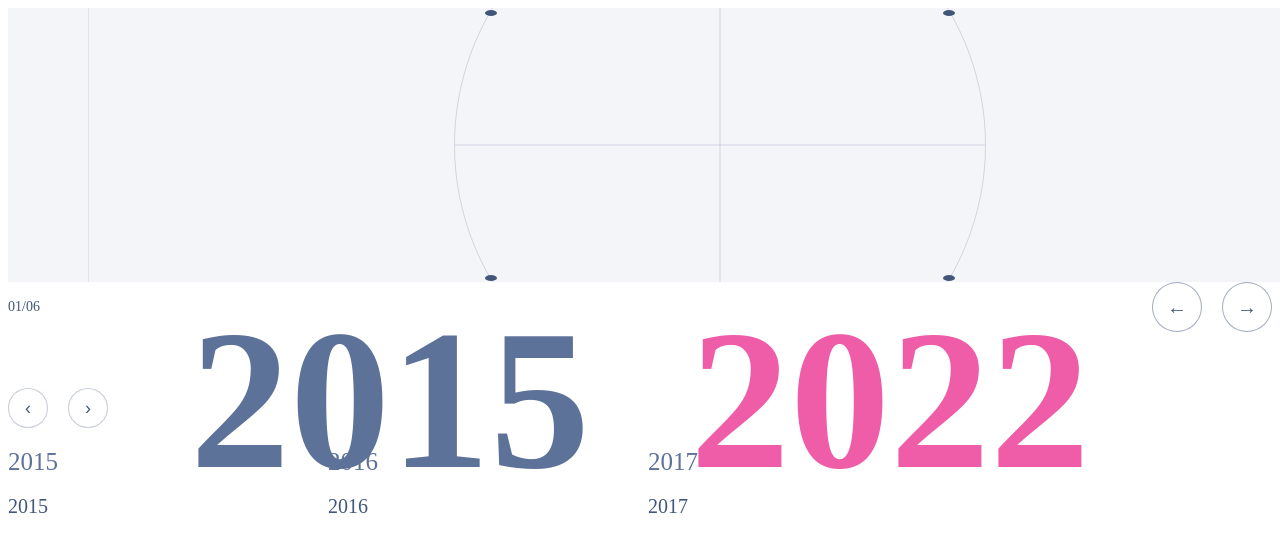
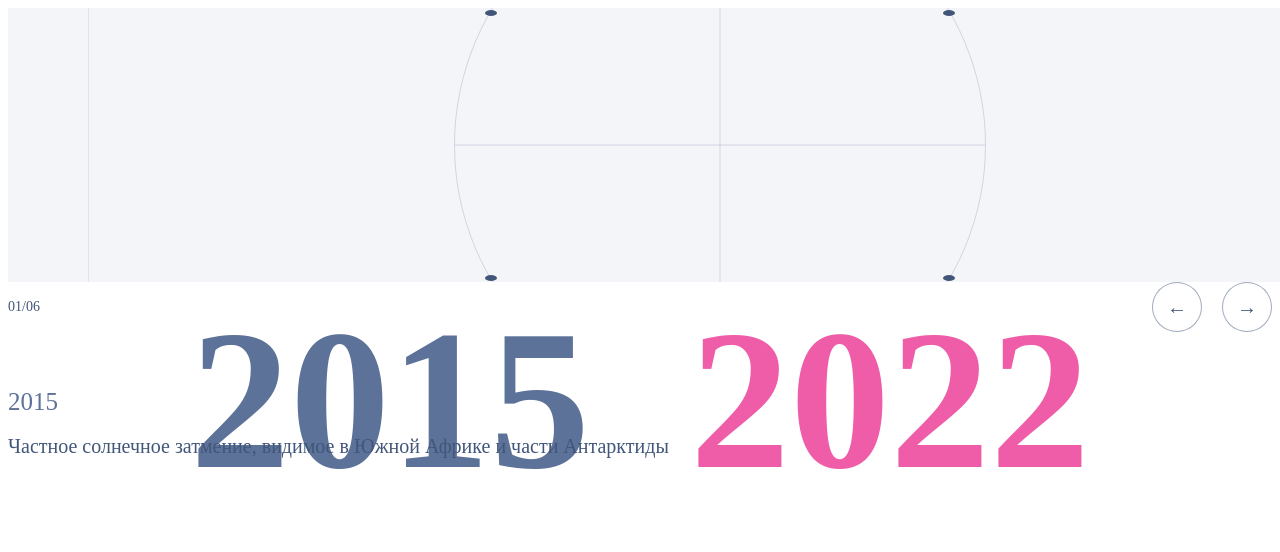
Before and after one commit to Sun-in-summer/only_for, a React app in the folder timeline-block/: page / in a window 1280 px wide. Shown: the top 552 px of the page. Built offline with nearby package versions, Linux system fonts and the light colour scheme.

Commit message:
fix on  gitignore

```diff
--- a/timeline-block/package.json
+++ b/timeline-block/package.json
@@ -23,6 +23,7 @@
     "@babel/core": "^7.28.0",
     "@babel/preset-env": "^7.28.0",
     "@babel/preset-react": "^7.27.1",
+    "@babel/preset-typescript": "^7.27.1",
     "@types/gsap": "^1.20.2",
     "@types/react": "^19.1.9",
     "@types/react-dom": "^19.1.7",
--- a/timeline-block/src/components/events-slider/events-slider.styles.ts
+++ b/timeline-block/src/components/events-slider/events-slider.styles.ts
@@ -0,0 +1,53 @@
+import styled from "styled-components";
+
+// export const SliderContainer = styled.div`
+//   position: relative;
+// `;
+
+// export const SliderNav = styled.div`
+//   display: flex;
+//   gap: 20px;
+//   margin-bottom: 20px;
+// `;
+// export const SliderButton = styled.button`
+//   width: 40px;
+//   height: 40px;
+//   border-radius: 50%;
+//   border: 1px solid rgba(66, 86, 122, 0.3);
+//   background: white;
+//   color: #42567a;
+//   font-size: 18px;
+//   cursor: pointer;
+//   transition: all 0.3s ease;
+
+//   &:hover {
+//     background: #42567a;
+//     color: white;
+//   }
+// `;
+// export const Slider = styled.div`
+//   width: 100%;
+//   overflow: hidden;
+// `;
+// export const SliderTrack = styled.div`
+//   display: flex;
+//   gap: 20px;
+//   transition: transform 0.3s ease;
+// `;
+export const Slide = styled.div`
+  min-width: 300px;
+  padding: 0;
+`;
+export const EventYear = styled.div`
+  font-size: 25px;
+  font-weight: 400;
+  color: #5d7299;
+  margin-bottom: 15px;
+`;
+
+export const EventDescription = styled.div`
+  font-size: 20px;
+  font-weight: 400;
+  color: #42567a;
+  line-height: 1.5;
+`;
--- a/timeline-block/src/components/events-slider/events-slider.tsx
+++ b/timeline-block/src/components/events-slider/events-slider.tsx
@@ -0,0 +1,23 @@
+import { Swiper, SwiperSlide } from "swiper/react";
+import { EventName } from '../../shared/interfaces/event-name';
+import { EventDescription, EventYear, Slide } from './events-slider.styles';
+
+
+type EventsSliderProps = {
+  activeEvents: EventName[];
+};
+
+const EventsSlider: React.FC<EventsSliderProps> = ({ activeEvents }) => (
+  <Swiper spaceBetween={20} slidesPerView={1} navigation>
+    {activeEvents.map((event, index) => (
+      <SwiperSlide key={index}>
+        <Slide>
+          <EventYear>{event.year}</EventYear>
+          <EventDescription>{event.description}</EventDescription>
+        </Slide>
+      </SwiperSlide>
+    ))}
+  </Swiper>
+);
+
+export default EventsSlider;
--- /dev/null
+++ b/timeline-block/src/components/navigation/navigation.styles.ts
@@ -0,0 +1,39 @@
+import styled from "styled-components";
+
+export const Navigation =  styled.div`
+  display: flex;
+  justify-content: space-between;
+  align-items: center;
+  margin-bottom: 56px;
+`
+
+export const NavInfo =  styled.div`
+  font-size: 14px;
+  color: #42567A;
+`
+export const NavButtons =  styled.div`
+  display: flex;
+  gap: 20px;
+`
+
+export const NavButton =  styled.button`
+  width: 50px;
+  height: 50px;
+  border-radius: 50%;
+  border: 1px solid rgba(66, 86, 122, 0.5);
+  background: white;
+  color: #42567A;
+  font-size: 20px;
+  cursor: pointer;
+  transition: all 0.3s ease;
+
+  &:hover:not(:disabled) {
+    background: #42567A;
+    color: white;
+  }
+
+  &:disabled {
+    opacity: 0.3;
+    cursor: not-allowed;
+  }
+`
--- a/timeline-block/src/components/navigation/navigation.tsx
+++ b/timeline-block/src/components/navigation/navigation.tsx
@@ -0,0 +1,42 @@
+
+import {Navigation as StyledNavigation, NavInfo, NavButtons, NavButton} from "./navigation.styles";
+
+type NavigationProps = {
+  totalPeriods: number;
+  activePeriod: number;
+  isAnimating: boolean;
+  handlePeriodChange: (newPeriod: number) => void;
+};
+
+const Navigation: React.FC<NavigationProps> = ({
+  totalPeriods,
+  activePeriod,
+  isAnimating,
+  handlePeriodChange,
+}) => {
+  return (
+    <StyledNavigation>
+      <NavInfo>
+        0{activePeriod + 1}/0{totalPeriods}
+      </NavInfo>
+      <NavButtons>
+        <NavButton
+          onClick={() =>
+            handlePeriodChange((activePeriod - 1 + totalPeriods) % totalPeriods)
+          }
+          disabled={isAnimating}
+        >
+          ←
+        </NavButton>
+        <NavButton
+          onClick={() => handlePeriodChange((activePeriod + 1) % totalPeriods)}
+          disabled={isAnimating}
+        >
+          →
+        </NavButton>
+      </NavButtons>
+    </StyledNavigation>
+  );
+};
+
+export default Navigation;
--- a/timeline-block/src/components/time-line-block/time-line-block.styes.ts
+++ b/timeline-block/src/components/time-line-block/time-line-block.styes.ts
@@ -17,127 +17,3 @@ export const CircleContainer =  styled.div`
   height: 530px;
   margin-bottom: 56px;
 `
-
-
-
-export const YearsDisplay =  styled.div`
-  position: absolute;
-  left: 50%;
-  top: 50%;
-  transform: translate(-50%, -50%);
-  display: flex;
-  gap: 100px;
-  z-index: 1;
-`
-export const StartYear =  styled.div`
-  font-size: 200px;
-  font-weight: 700;
-  color: #5D7299;
-  line-height: 1;
-  transition: opacity 0.3s ease;
-
-  &.animating {
-    opacity: 0.5;
-  }
-`
-export const EndYear =  styled.div`
-  font-size: 200px;
-  font-weight: 700;
-  color: #EF5DA8;
-  line-height: 1;
-  transition: opacity 0.3s ease;
-
-  &.animating {
-    opacity: 0.5;
-  }
-`
-export const Navigation =  styled.div`
-  display: flex;
-  justify-content: space-between;
-  align-items: center;
-  margin-bottom: 56px;
-`
-
-export const NavInfo =  styled.div`
-  font-size: 14px;
-  color: #42567A;
-`
-export const NavButtons =  styled.div`
-  display: flex;
-  gap: 20px;
-`
-
-export const NavButton =  styled.button`
-  width: 50px;
-  height: 50px;
-  border-radius: 50%;
-  border: 1px solid rgba(66, 86, 122, 0.5);
-  background: white;
-  color: #42567A;
-  font-size: 20px;
-  cursor: pointer;
-  transition: all 0.3s ease;
-
-  &:hover:not(:disabled) {
-    background: #42567A;
-    color: white;
-  }
-
-  &:disabled {
-    opacity: 0.3;
-    cursor: not-allowed;
-  }
-`
-
-export const SliderContainer =  styled.div`
-  position: relative;
-`
-
-export const SliderNav =  styled.div`
-  display: flex;
-  gap: 20px;
-  margin-bottom: 20px;
-`
-export const SliderButton =  styled.button`
-  width: 40px;
-  height: 40px;
-  border-radius: 50%;
-  border: 1px solid rgba(66, 86, 122, 0.3);
-  background: white;
-  color: #42567A;
-  font-size: 18px;
-  cursor: pointer;
-  transition: all 0.3s ease;
-
-  &:hover {
-    background: #42567A;
-    color: white;
-  }
-`
-export const Slider =  styled.div`
-  width: 100%;
-  overflow: hidden;
-`
-export const SliderTrack =  styled.div`
-  display: flex;
-  gap: 20px;
-  transition: transform 0.3s ease;
-`
-export const Slide =  styled.div`
-  min-width: 300px;
-  padding: 0;
-`
-export const EventYear =  styled.div`
-
-  font-size: 25px;
-  font-weight: 400;
-  color: #5D7299;
-  margin-bottom: 15px;
-`
-
-export const EventDescription =  styled.div`
-  font-size: 20px;
-  font-weight: 400;
-  color: #42567A;
-  line-height: 1.5;
-`
--- a/timeline-block/src/components/time-line-block/time-line-block.tsx
+++ b/timeline-block/src/components/time-line-block/time-line-block.tsx
@@ -3,26 +3,11 @@ import { Swiper, SwiperSlide } from "swiper/react";
 import "swiper/css";
 import gsap from "gsap";
 import {getSampleData} from "../../../mocks/mock-data"
-import {
-  EventDescription,
-  YearsDisplay,
-  StartYear,
-  EndYear,
-  Navigation,
-  NavButton,
-  NavInfo,
-  NavButtons,
-  SliderContainer,
-  SliderNav,
-  Slider,
-  SliderButton,
-  SliderTrack,
-  Slide,
-  EventYear,
-
-} from "./time-line-block.styes";
 import { CIRCLE_DEGREES } from '../../const';
 import CircleTimeline from '../circle-time-line/circle-time-line';
+import YearsDisplay from '../years-display/years-display';
+import Navigation from '../navigation/navigation';
+import EventsSlider from '../events-slider/events-slider';
 
 
 
@@ -63,67 +48,23 @@ const TimelineBlock: React.FC = () => {
         sampleData={sampleData}
         activePeriod={activePeriod}
         onPeriodChange={handlePeriodChange}
-        angleStep= {angleStep}
+        angleStep={angleStep}
       />
 
+      <YearsDisplay
+        isAnimating={isAnimating}
+        sampleData={sampleData}
+        activePeriod={activePeriod}
+      />
 
-        <YearsDisplay>
-          <StartYear className={isAnimating ? "animating" : ""}>
-            {sampleData[activePeriod].startYear}
-          </StartYear>
-          <EndYear className={isAnimating ? "animating" : ""}>
-            {sampleData[activePeriod].endYear}
-          </EndYear>
-        </YearsDisplay>
+      <Navigation
+        totalPeriods={totalPeriods}
+        activePeriod={activePeriod}
+        handlePeriodChange={handlePeriodChange}
+        isAnimating={isAnimating}
+      />
 
-
-      <Navigation>
-        <NavInfo>
-          0{activePeriod + 1}/0{totalPeriods}
-        </NavInfo>
-        <NavButtons>
-          <NavButton
-            onClick={() =>
-              handlePeriodChange(
-                (activePeriod - 1 + totalPeriods) % totalPeriods
-              )
-            }
-            disabled={isAnimating}
-          >
-            ←
-          </NavButton>
-          <NavButton
-            onClick={() =>
-              handlePeriodChange((activePeriod + 1) % totalPeriods)
-            }
-            disabled={isAnimating}
-          >
-            →
-          </NavButton>
-        </NavButtons>
-      </Navigation>
-
-      <SliderContainer>
-        <SliderNav>
-          <SliderButton onClick={prevSlide}>‹</SliderButton>
-          <SliderButton onClick={nextSlide}>›</SliderButton>
-        </SliderNav>
-
-        <Slider>
-          <SliderTrack
-            style={{
-              transform: `translateX(-${currentSlide * 320}px)`,
-            }}
-          >
-            {sampleData[activePeriod].events.map((event, index) => (
-              <Slide key={`${activePeriod}-${index}`}>
-                <EventYear>{event.year}</EventYear>
-                <EventDescription>{event.year}</EventDescription>
-              </Slide>
-            ))}
-          </SliderTrack>
-        </Slider>
-      </SliderContainer>
+      <EventsSlider activeEvents={sampleData[activePeriod].events} />
     </div>
   );
 };
--- a/timeline-block/src/components/years-display/years-display.styles.ts
+++ b/timeline-block/src/components/years-display/years-display.styles.ts
@@ -0,0 +1,33 @@
+import styled from "styled-components";
+
+export const YearsDisplay = styled.div`
+  position: absolute;
+  left: 50%;
+  top: 50%;
+  transform: translate(-50%, -50%);
+  display: flex;
+  gap: 100px;
+  z-index: 1;
+`;
+export const StartYear = styled.div`
+  font-size: 200px;
+  font-weight: 700;
+  color: #5d7299;
+  line-height: 1;
+  transition: opacity 0.3s ease;
+
+  &.animating {
+    opacity: 0.5;
+  }
+`;
+export const EndYear = styled.div`
+  font-size: 200px;
+  font-weight: 700;
+  color: #ef5da8;
+  line-height: 1;
+  transition: opacity 0.3s ease;
+
+  &.animating {
+    opacity: 0.5;
+  }
+`;
--- a/timeline-block/src/components/years-display/years-display.tsx
+++ b/timeline-block/src/components/years-display/years-display.tsx
@@ -0,0 +1,27 @@
+import { TimeSegment } from "../../shared/interfaces/time-segment";
+import {
+  YearsDisplay as StyledYearsDisplay,
+  EndYear,
+  StartYear,
+} from "./years-display.styles";
+
+type YearsDisplayProps = {
+  isAnimating: boolean;
+  sampleData: TimeSegment[];
+  activePeriod: number;
+};
+
+const YearsDisplay: React.FC<YearsDisplayProps> = ({ isAnimating, sampleData, activePeriod }) => {
+  return (
+    <StyledYearsDisplay>
+      <StartYear className={isAnimating ? "animating" : ""}>
+        {sampleData[activePeriod].startYear}
+      </StartYear>
+      <EndYear className={isAnimating ? "animating" : ""}>
+        {sampleData[activePeriod].endYear}
+      </EndYear>
+    </StyledYearsDisplay>
+  );
+};
+
+export default YearsDisplay;
```
Also changed, not shown: 2 other files (tests, documents, lock files or other folders).
